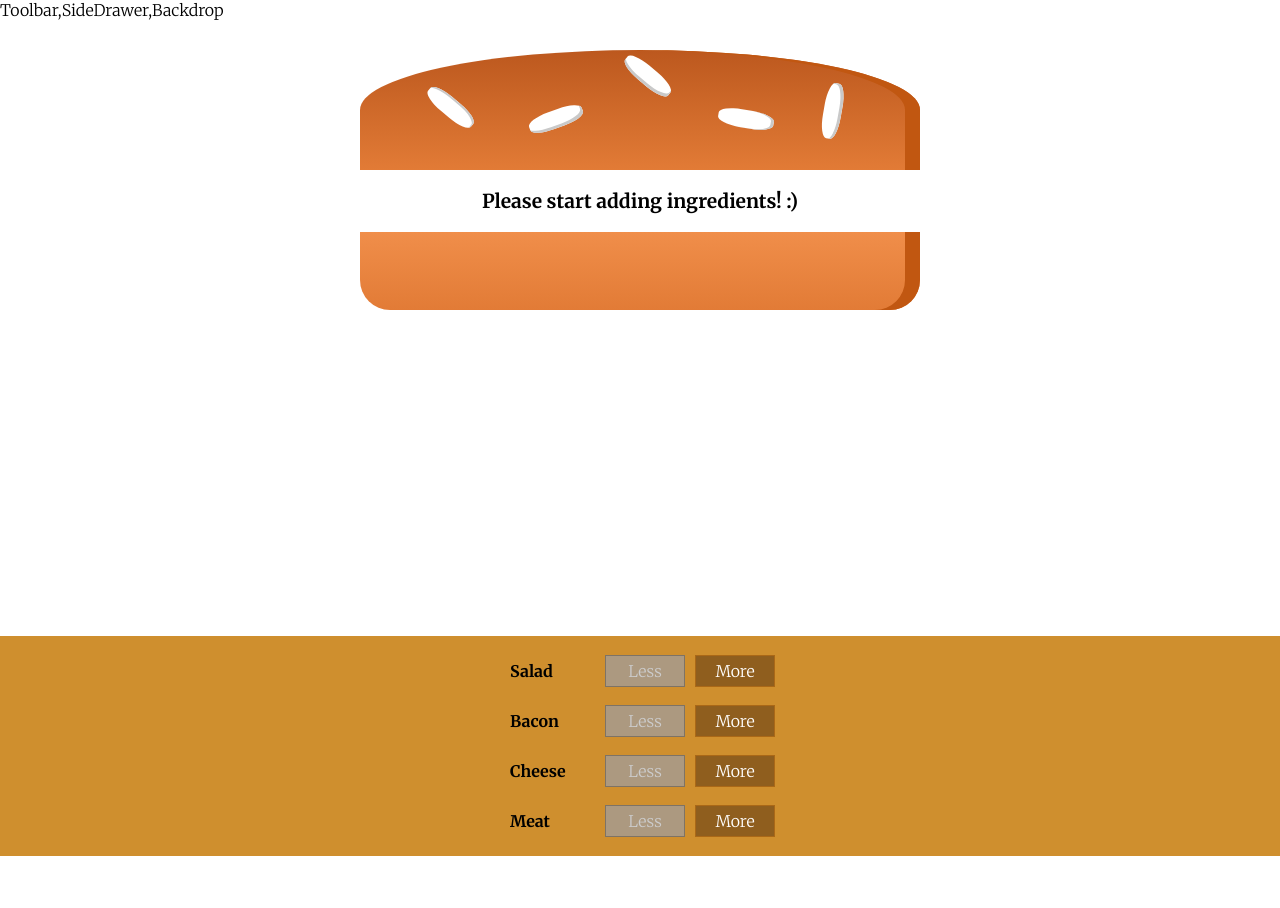
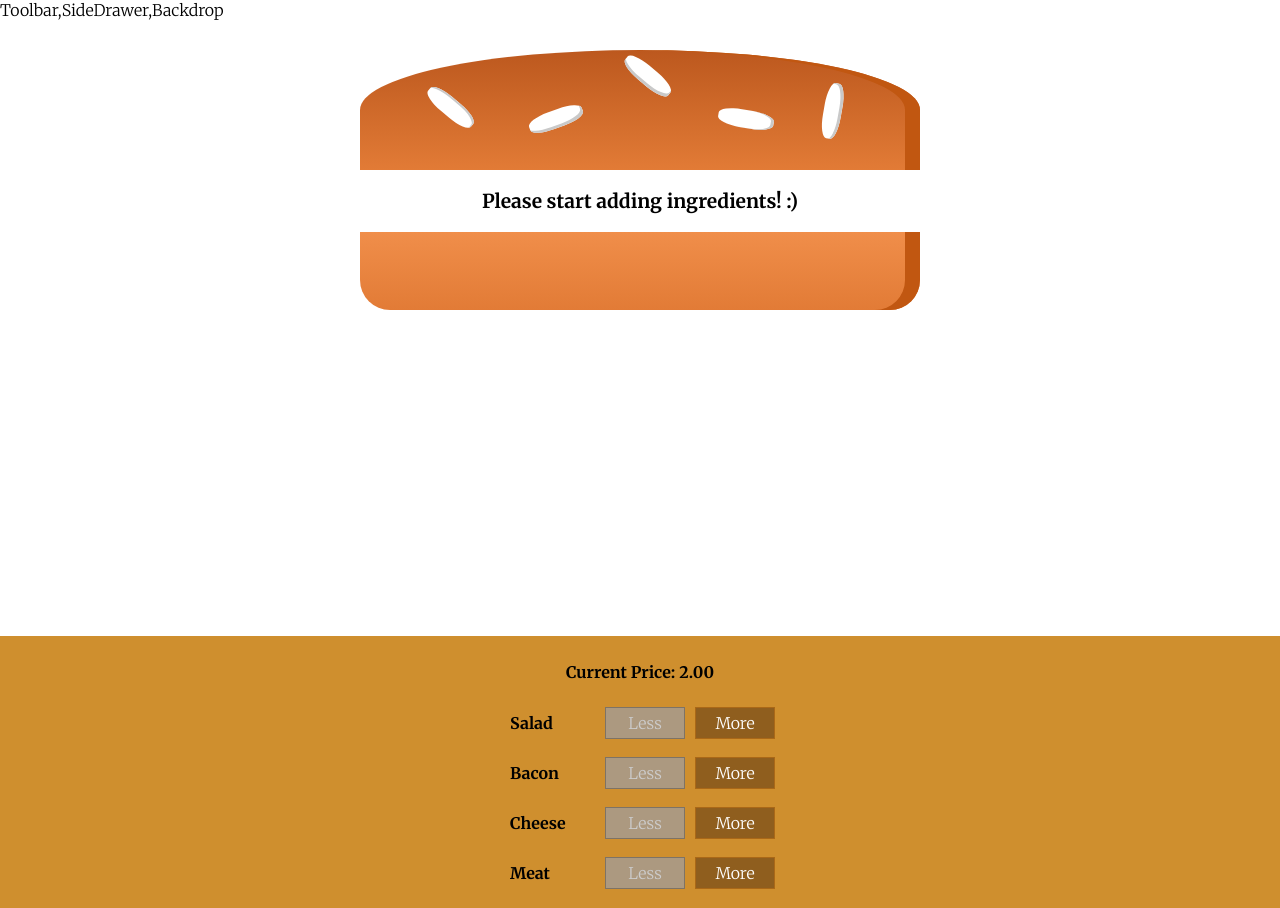
Before and after one commit to ing-arriola/BurgerBuilderApp, a React app: page / in a window 1280 px wide. Before the commit the page ends 856 px from the top, so only its background shows below. Built offline with nearby package versions, Linux system fonts and the light colour scheme.

Commit message:
now showing up the current price so, when user add ingredients the price is updated on the UI

```diff
--- a/src/components/Burger/BuildConrols/BuilControls.js
+++ b/src/components/Burger/BuildConrols/BuilControls.js
@@ -12,6 +12,10 @@ const controls = [
 const BuilControls = (props) => {
   return (
     <div className={classes.BuildControls}>
+      <p>
+        {" "}
+        <strong>Current Price: {props.price.toFixed(2)}</strong>{" "}
+      </p>
       {controls.map((control) => (
         <BuildControl
           added={() => props.ingredientsAdded(control.type)}
--- a/src/components/containers/BurgerBuilder.js
+++ b/src/components/containers/BurgerBuilder.js
@@ -66,6 +66,7 @@ class BurgerBuilder extends Component {
             ingredientsAdded={this.addIngredientHandler}
             ingredientsRemoved={this.removeIngredientHandler}
             disabled={disabledInfo}
+            price={this.state.totalPrice}
           />
         </Aux>
       </div>
```
